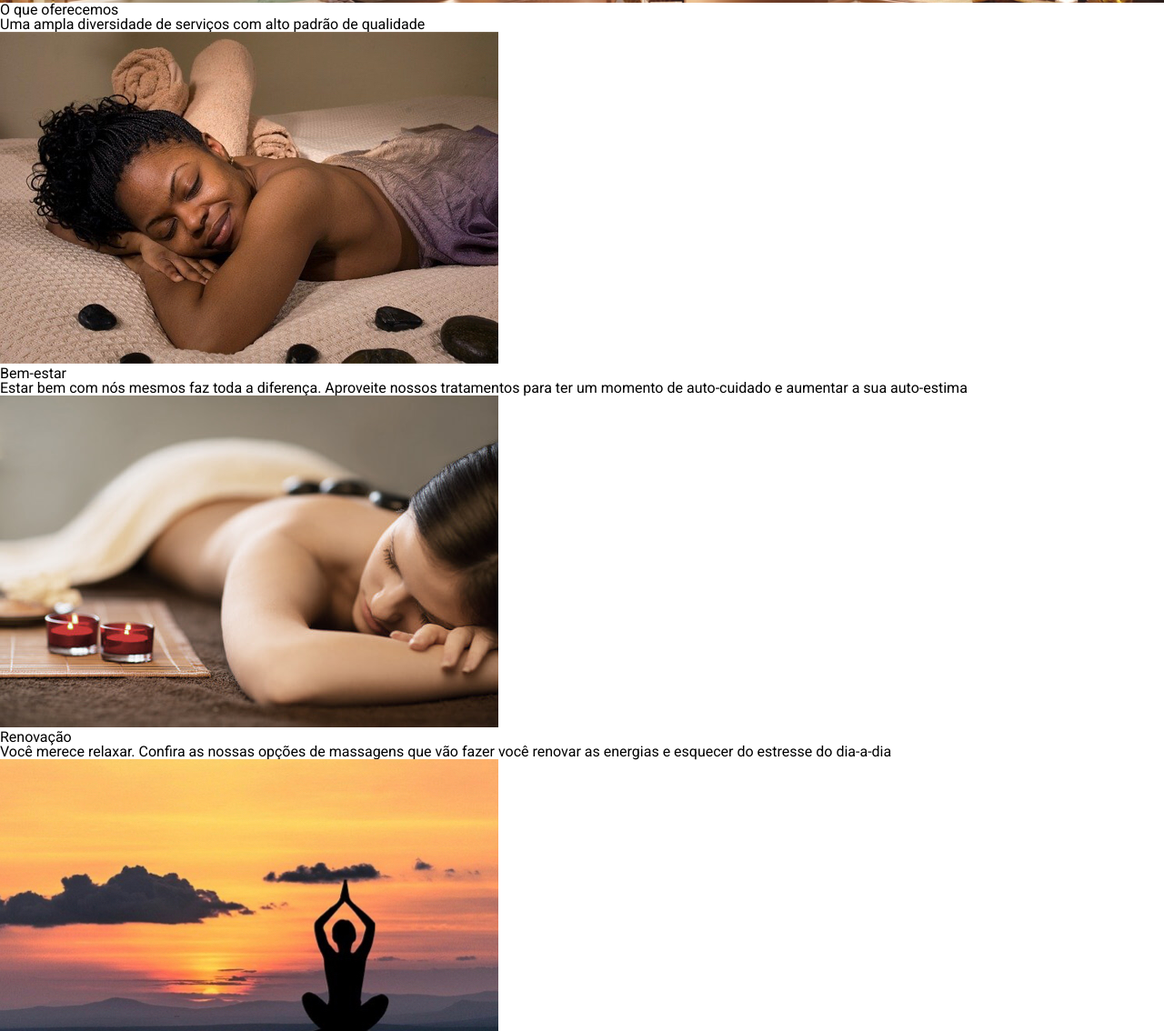
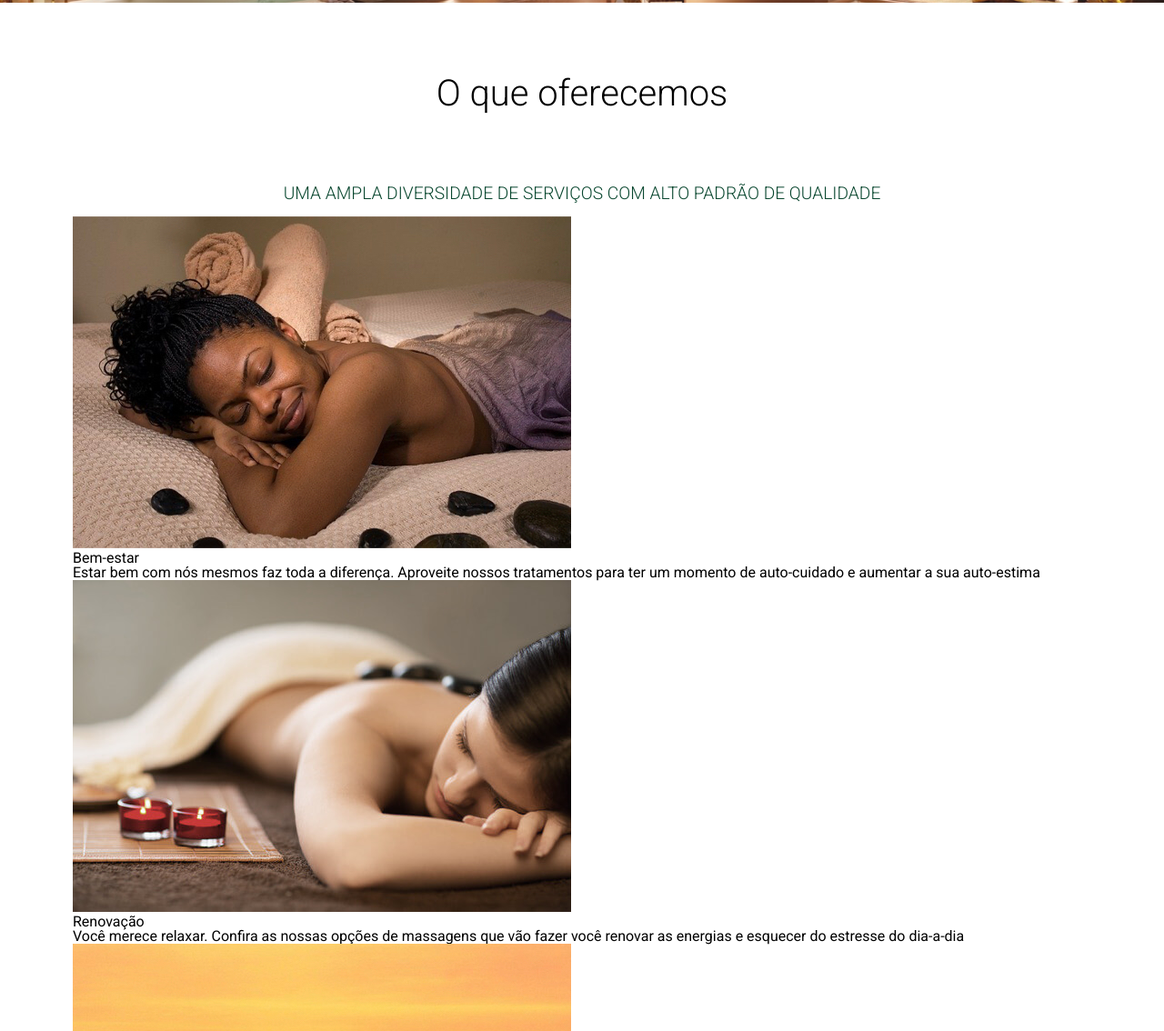
Before and after one commit to JulioPampuch/Sass-Alura, a plain HTML site: page index.html in a window 1280 px wide. Shown: the part 395-1529 px from the top of the page at 91% size. Drawn offline with nearby package versions, Linux system fonts and the light colour scheme.

Commit message:
estilizando sessao de servicos

```diff
--- a/index.html
+++ b/index.html
@@ -20,7 +20,6 @@
 </head>
 
 <body>
-
     <header>
         <nav>
             <ul>
@@ -43,30 +42,33 @@
         </section>
     </header>
     <main>
-        <section>
+        <section id="servicos">
             <h3>O que oferecemos</h3>
             <h4>Uma ampla diversidade de serviços com alto padrão de qualidade</h4>
-            <div>
-                <div>
-                    <div>
+            <div class="cards">
+                <div class="card">
+                    <div class="img-container">
                         <img src="imagens/beleza.jpeg" alt="">
                     </div>
                     <h5>Bem-estar</h5>
-                    <p>Estar bem com nós mesmos faz toda a diferença. Aproveite nossos tratamentos para ter um momento de auto-cuidado e aumentar a sua auto-estima</p>
+                    <p>Estar bem com nós mesmos faz toda a diferença. Aproveite nossos tratamentos para ter um momento
+                        de auto-cuidado e aumentar a sua auto-estima</p>
                 </div>
-                <div>
-                    <div>
+                <div class="card">
+                    <div class="img-container">
                         <img src="imagens/bem-estar.jpeg" alt="">
                     </div>
                     <h5>Renovação</h5>
-                    <p>Você merece relaxar. Confira as nossas opções de massagens que vão fazer você renovar as energias e esquecer do estresse do dia-a-dia</p>
+                    <p>Você merece relaxar. Confira as nossas opções de massagens que vão fazer você renovar as energias
+                        e esquecer do estresse do dia-a-dia</p>
                 </div>
-                <div>
-                    <div>
+                <div class="card">
+                    <div class="img-container">
                         <img src="imagens/descanso.jpeg" alt="">
                     </div>
                     <h5>Massagem</h5>
-                    <p>Se você precisa de um dia especial para cuidar de você, preparamos opções que promovem uma renovação completa. Confira nossos dias especiais, banhos e tratamentos holísticos. </p>
+                    <p>Se você precisa de um dia especial para cuidar de você, preparamos opções que promovem uma
+                        renovação completa. Confira nossos dias especiais, banhos e tratamentos holísticos. </p>
                 </div>
             </div>
         </section>
@@ -90,7 +92,8 @@
             <div>
                 <h3>É sobre bem estar</h3>
                 <h4>Cuide do seu corpo e leve boas memórias consigo.</h4>
-                <p>Carregue com você o bem-estar, onde estiver. Leve o conforto do SPA para a sua casa. Confira nossas opções de sabonetes, sais de banho e velas para presentear você mesmo ou quem você ama. </p>
+                <p>Carregue com você o bem-estar, onde estiver. Leve o conforto do SPA para a sua casa. Confira nossas
+                    opções de sabonetes, sais de banho e velas para presentear você mesmo ou quem você ama. </p>
             </div>
         </section>
     </main>
--- a/styles/components/_banner.scss
+++ b/styles/components/_banner.scss
@@ -12,8 +12,9 @@
   .inner-banner {
     padding: 3rem;
     background-color: $cor-terciaria;
-    opacity: 0.8;
+    opacity: 0.7;
     border-radius: 15px;
+    text-align: center;
 
     h1 {
       font-size: $tamanho-do-texto;
--- /dev/null
+++ b/styles/components/_servicos.scss
@@ -0,0 +1,21 @@
+@import '../abstract/variaveis';
+
+#servicos {
+  margin: 80px;
+
+  h4 {
+    font-size: $tamanho-do-texto / 2.5;
+    color: $cor-secundaria;
+    text-transform: uppercase;
+    font-weight: 300;
+    text-align: center;
+    margin: 1rem;
+  }
+
+  h3 {
+    text-align: center;
+    font-size: $tamanho-do-texto / 1.2;
+    margin-bottom: 80px;
+    font-weight: 300;
+  }
+}
--- a/styles/style.scss
+++ b/styles/style.scss
@@ -1,3 +1,5 @@
 @import './abstract/base';
+@import './abstract/base';
+@import './components/servicos.scss';
 @import './components/navbar';
-@import './components/banner'
+@import './components/banner';
```
Also changed, not shown: styles/style.css, 1 other file.
